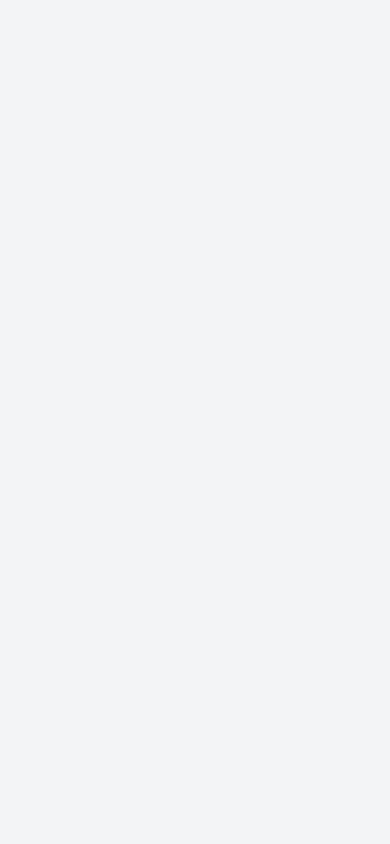
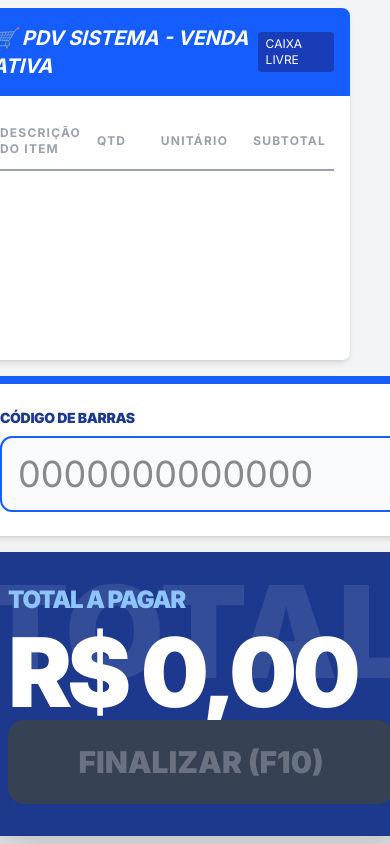
Before and after one commit to fabiocosta123/pdv_fluxus, a Next.js app: page /pdv in a window 390 px wide. Built offline with nearby package versions, Linux system fonts and the light colour scheme.

Commit message:
fix(ui): remove hidden class and improve mobile responsiveness

```diff
--- a/app/pdv/page.tsx
+++ b/app/pdv/page.tsx
@@ -158,7 +158,7 @@ export default function PDVPage() {
   return (
     <div className="h-screen bg-gray-100 font-sans overflow-hidden flex flex-col">
       {/* LAYOUT DESKTOP */}
-      <div className="hidden lg:flex h-full p-4 gap-4 overflow-hidden">
+      <div className="flex flex-col lg:flex-row h-full p-2 lg:p-4 gap-4 overflow-auto lg:overflow-hidden">
         {/* Lado Esquerdo */}
         <div className="flex-1 bg-white rounded-lg shadow-md flex flex-col overflow-hidden">
           <div className="p-4 border-b bg-blue-600 text-white flex justify-between items-center">
```
